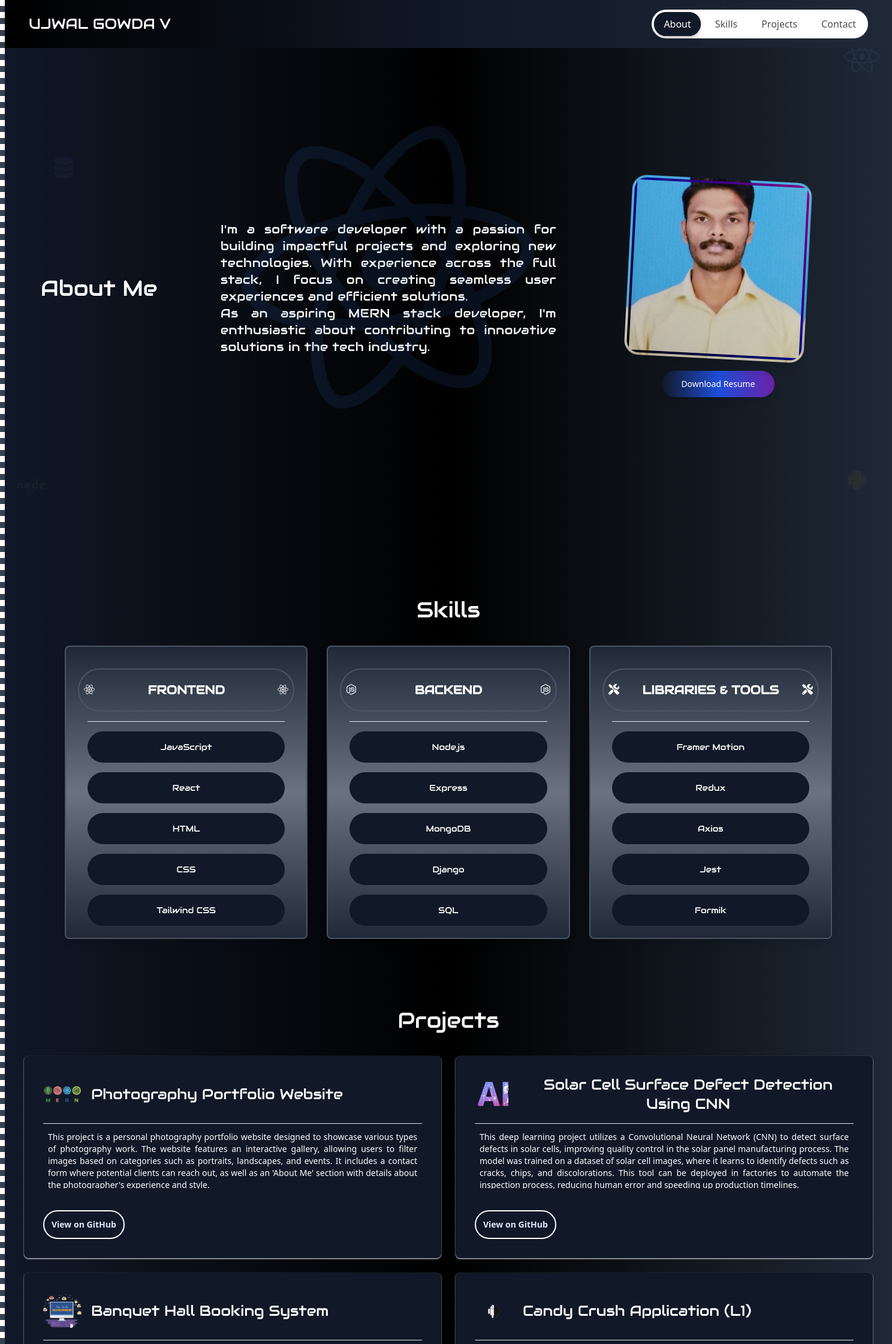
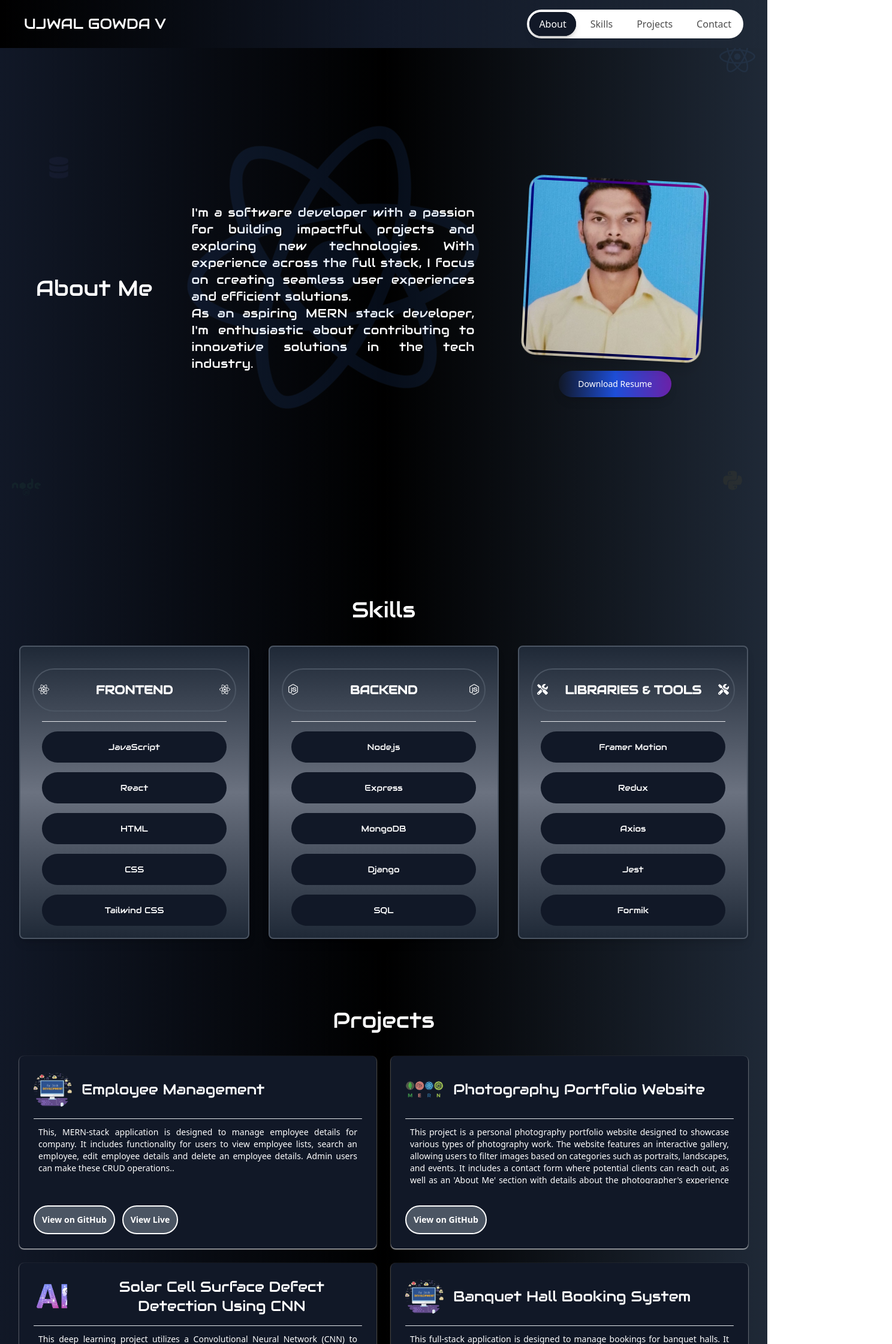
Before and after one commit to Ujwal-GV/UGPortfolio, a React (Vite) app: page / in a window 1280 px wide. Shown: the top 2240 px of the page at 60% size, 1488 px wide, since content can reach past the window. Built offline with nearby package versions, Linux system fonts and the light colour scheme; a web font is replaced by a local one.

Commit message:
Minor fixes

```diff
--- a/src/components/Contact.jsx
+++ b/src/components/Contact.jsx
@@ -12,57 +12,50 @@ export default function Contact() {
             Feel free to reach out if you have any questions or would like to work together!
           </p>
 
-          {/* Grid layout for contact options */}
-          <div className="grid grid-cols-1 sm:grid-cols-2 gap-6">
-            {/* Email */}
+          <div className="grid grid-cols-1 lg:grid-cols-4 md:grid-cols-4 gap-1">
             <a
               href="mailto:ujwalgowda2002v@gmail.com"
-              className="flex items-center justify-center px-6 py-4 bg-gray-900 text-white rounded-lg hover:bg-gray-700 transition-all"
+              className="w-3/4 lg:w-full md:w-full mx-auto flex items-center justify-center px-6 py-6 bg-gray-900 text-white rounded-lg hover:bg-gray-700 transition-all"
             >
               <FaEnvelope className="mr-2" />
               Send an Email
             </a>
 
-            {/* GitHub */}
             <a
               href="https://github.com/Ujwal-GV/"
               target="_blank"
               rel="noopener noreferrer"
-              className="flex items-center justify-center px-6 py-4 bg-gray-900 text-white rounded-lg hover:bg-gray-700 transition-all"
+              className="w-3/4 lg:w-full md:w-full mx-auto flex items-center justify-center px-6 py-6 bg-gray-900 text-white rounded-lg hover:bg-gray-700 transition-all"
             >
               <FaGithub className="mr-2" />
               GitHub
             </a>
 
-            {/* LinkedIn */}
             <a
               href="https://www.linkedin.com/in/ujwal-gowda-v-5ba277276"
               target="_blank"
               rel="noopener noreferrer"
-              className="flex items-center justify-center px-6 py-4 bg-gray-900 text-white rounded-lg hover:bg-gray-700 transition-all"
+              className="w-3/4 lg:w-full md:w-full mx-auto flex items-center justify-center px-6 py-6 bg-gray-900 text-white rounded-lg hover:bg-gray-700 transition-all"
             >
               <FaLinkedin className="mr-2" />
               LinkedIn
             </a>
 
-            {/* Phone */}
             <a
               href="tel:+91 7483268624"
-              className="flex items-center justify-center px-6 py-4 bg-gray-900 text-white rounded-lg hover:bg-gray-700 transition-all"
+              className="w-3/4 lg:w-full md:w-full mx-auto flex items-center justify-center px-6 py-6 bg-gray-900 text-white rounded-lg hover:bg-gray-700 transition-all"
             >
               <FaPhoneAlt className="mr-2" />
               Contact Me
             </a>
           </div>
 
-          {/* Add the Messages component */}
           <div className="mt-8">
             <Messages />
           </div>
         </div>
       </section>
 
-      {/* Footer */}
       <footer className="bg-gray-900 text-white py-6">
         <div className="text-center">
           <p>&copy; {new Date().getFullYear()} Ujwal Gowda. All rights reserved.</p>
--- a/src/components/Home.jsx
+++ b/src/components/Home.jsx
@@ -1,105 +1,29 @@
-import React, { useState, useEffect } from "react";
-import { motion } from "framer-motion";
+import React from "react";
 import Navbar from "./Navbar";
 import About from "./About";
 import Skills from "./Skills";
 import Projects from "./Projects";
 import Contact from "./Contact";
-import { FaCar } from "react-icons/fa";
 
 export default function Home() {
-  const [activeSection, setActiveSection] = useState("about");
-  const [carPosition, setCarPosition] = useState(0);
+  return (
+    <div>
+      <Navbar />
 
-  const sections = ["about", "skills", "projects", "contact"];
-
-  const handleSectionChange = (section) => {
-    setActiveSection(section);
-    const sectionElement = document.getElementById(section);
-    const sectionRect = sectionElement.getBoundingClientRect();
-    // Get the horizontal center of the section
-    const centerX = sectionRect.left + sectionRect.width / 2;
-    setCarPosition(centerX);
-  };
-
-  // Scroll event listener to detect the current section
-  useEffect(() => {
-    const handleScroll = () => {
-      const sectionElements = sections.map((id) => document.getElementById(id));
-      const scrollPosition = window.scrollY + window.innerHeight / 2;
-
-      sectionElements.forEach((section, idx) => {
-        if (
-          section &&
-          scrollPosition >= section.offsetTop &&
-          scrollPosition < section.offsetTop + section.offsetHeight
-        ) {
-          setActiveSection(sections[idx]);
-          const sectionRect = section.getBoundingClientRect();
-          const centerX = sectionRect.left + sectionRect.width / 2;
-          setCarPosition(centerX);
-        }
-      });
-    };
-
-    window.addEventListener("scroll", handleScroll);
-    return () => window.removeEventListener("scroll", handleScroll);
-  }, [sections]);
-
-  return (
-    <div className="flex">
-      {/* Road Section */}
-      <div className="w-20 relative bg-gray-900 flex items-center">
-        {/* Dotted Road */}
-        <div className="relative h-full w-full flex flex-col items-center">
-          <div className="h-full w-2 bg-gray-700 relative">
-            {/* Dotted Lines */}
-            <div
-              className="absolute top-0 left-0 h-full w-2"
-              style={{
-                backgroundImage:
-                  "repeating-linear-gradient(white 0 10px, transparent 10px 20px)",
-              }}
-            ></div>
-          </div>
-          {/* Car */}
-          <motion.div
-            className="absolute top-0 text-blue-500"
-            animate={{
-              y: `${sections.indexOf(activeSection) * 25}%`, // Move vertically
-              x: carPosition, // Move horizontally to center the car
-            }}
-            transition={{
-              type: "spring",
-              stiffness: 120,
-              damping: 25,
-              duration: 1, // Smooth animation duration
-            }}
-          >
-            <FaCar className="text-4xl" />
-          </motion.div>
-        </div>
-      </div>
-
-      {/* Main Content */}
-      <div className="flex-grow">
-        <Navbar handleSectionChange={handleSectionChange} />
-
-        <div id="about" className="section">
+      <div id="about" className="section min-h-screen">
         <About />
       </div>
 
-        <div id="skills" className="section">
+      <div id="skills" className="section min-h-screen">
         <Skills />
       </div>
 
-        <div id="projects" className="section">
+      <div id="projects" className="section min-h-screen">
         <Projects />
       </div>
 
-        <div id="contact" className="section">
+      <div id="contact" className="section min-h-screen">
         <Contact />
-        </div>
       </div>
     </div>
   );
--- a/src/components/Messages.jsx
+++ b/src/components/Messages.jsx
@@ -16,19 +16,18 @@ const Messages = () => {
 
   const [status, setStatus] = useState("");
 
-  // Define the mutation for submitting the form
   const mutation = useMutation(
     (data) => axiosInstance.post("/contact", data),
     {
       onSuccess: () => {
         setStatus("Message sent successfully!");
-        setFormData({ name: "", email: "", message: "" }); // Reset the form
+        setFormData({ name: "", email: "", message: "" });
       },
       onError: (error) => {
         console.log("h",error);
 
         if (error.response?.data?.error) {
-          setStatus(error.response.data.error); // Show server-provided error message
+          setStatus(error.response.data.error);
         } else {
           setStatus("Failed to send message. Please try again later.");
         }
--- a/src/components/Projects.jsx
+++ b/src/components/Projects.jsx
@@ -2,6 +2,13 @@ import React from 'react';
 
 export default function Projects() {
   const projects = [
+    {
+      name: "Employee Management",
+      description: "This, MERN-stack application is designed to manage employee details for company. It includes functionality for users to view employee lists, search an employee, edit employee details and delete an employee details. Admin users can make these CRUD operations..",
+      github: "https://github.com/Ujwal-GV/EmployeeDetailsFrontend",
+      image: "/FULLSTACK.png",
+      link: "https://employee-details-one.vercel.app/"
+    },
     {
       name: "Photography Portfolio Website",
       description: "This project is a personal photography portfolio website designed to showcase various types of photography work. The website features an interactive gallery, allowing users to filter images based on categories such as portraits, landscapes, and events. It includes a contact form where potential clients can reach out, as well as an 'About Me' section with details about the photographer's experience and style.",
@@ -26,40 +33,33 @@ export default function Projects() {
       github: "https://github.com/Ujwal-GV/Candy-Crush-L1",
       image: "/ANDROID.png"
     },
-    {
-      name: "Employee Management",
-      description: "This, MERN-stack application is designed to manage employee details for company. It includes functionality for users to view employee lists, search an employee, edit employee details and delete an employee details. Admin users can make these CRUD operations..",
-      github: "https://github.com/Ujwal-GV/EmployeeDetailsFrontend",
-      image: "/FULLSTACK.png",
-      link: "https://employee-details-one.vercel.app/"
-    }
   ];
 
   return (
     <section id="projects" className="min-h-screen flex items-center justify-center bg-gradient-to-r from-gray-900 via-black to-gray-800 text-white px-8">
-      <div className="max-w-8xl w-full text-center space-y-10">
+      <div className="max-w-8xl w-full text-center space-y-10 mb-5">
         <h2 className="fontHead text-xl lg:text-4xl md:text-4xl font-semibold mb-10">
           Projects
         </h2>
-        <div className="grid grid-cols- sm:grid-cols-2 lg:grid-cols-2 gap-6">
+        <div className="grid grid-cols-1 sm:grid-cols-2 lg:grid-cols-2 gap-6">
           {projects.map((project, index) => (
-            <div key={index} className="bg-gray-900 shadow-white rounded-lg p-8 shadow-sm">
+            <div key={index} className="bg-gray-900 shadow-white rounded-lg p-6 shadow-sm">
               <div className="flex items-center space-x-4 mb-4">
                 <img
                   src={project.image}
                   alt={`${project.name} Image`}
                   className="w-10 h-10 lg:w-16 lg:h-16 md:w-16 md:h-16 object-cover rounded-full"
                 />
-                <h3 className="fontHead text-xl lg:text-2xl md:text-2xl font-bold">{project.name}</h3>
+                <h3 className="fontHead text-lg lg:text-2xl md:text-2xl font-bold">{project.name}</h3>
               </div>
               <hr className="text-xl text-white w-full mr-5 my-3 rounded-full" />
               <p className="text-sm ml-2 mr-2 lg:text-md md:text-md mb-6 overflow-y-auto h-24 text-justify custom-scroll sm:custom-scroll">{project.description}</p>
-              <div className='flex flex-row'>
+              <div className='flex flex-col lg:flex-row md:flex-row'>
                 <a
                   href={project.github}
                   target="_blank"
                   rel="noopener noreferrer"
-                  className="text-sm lg:text-md md:text-md border-2 border-white p-3 rounded-full mt-3 font-semibold text-blue-100 hover:text-blue-600"
+                  className="text-sm lg:text-md md:text-md border-2 border-white p-2 lg:p-3 md:p-3 rounded-full mt-3 font-semibold text-white bg-gray-600"
                 >
                   View on GitHub
                 </a>
@@ -69,7 +69,7 @@ export default function Projects() {
                       href={project.link}
                       target="_blank"
                       rel="noopener noreferrer"
-                      className="text-sm lg:text-md md:text-md border-2 ml-4 border-white p-3 rounded-full mt-3 font-semibold text-blue-100 hover:text-blue-600"
+                      className="text-sm lg:text-md md:text-md border-2 ml-0 lg:ml-3 md:ml-3 border-white p-2 lg:p-3 md:p-3 rounded-full mt-3 font-semibold text-white bg-gray-600"
                     >
                       View Live
                     </a>
--- a/src/components/Skills.jsx
+++ b/src/components/Skills.jsx
@@ -35,7 +35,7 @@ const Skills = () => {
   };
 
   return (
-    <section className="w-full min-h-screen flex items-center justify-center bg-gradient-to-r from-gray-900 via-black to-gray-800 text-white px-8 py-20">
+    <section className="w-full min-h-screen flex items-center justify-center bg-gradient-to-r from-gray-900 via-black to-gray-800 text-white px-8 py-10">
       <div className="w-full max-w-screen-xl mx-auto text-center space-y-10">
         <h2 className="fontHead text-xl lg:text-4xl md:text-4xl font-semibold">
           Skills
```
Lines whose indentation alone changed are shown as unchanged.
